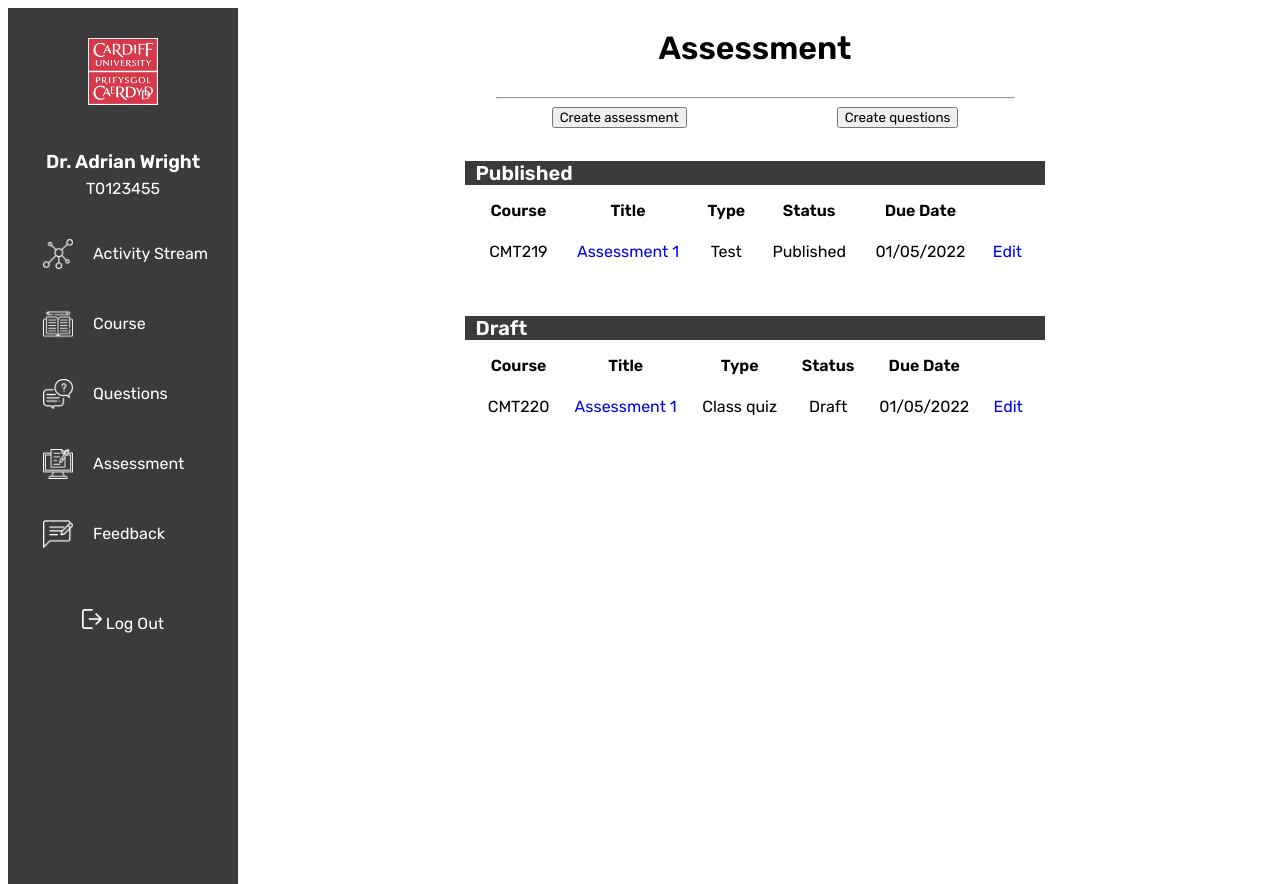
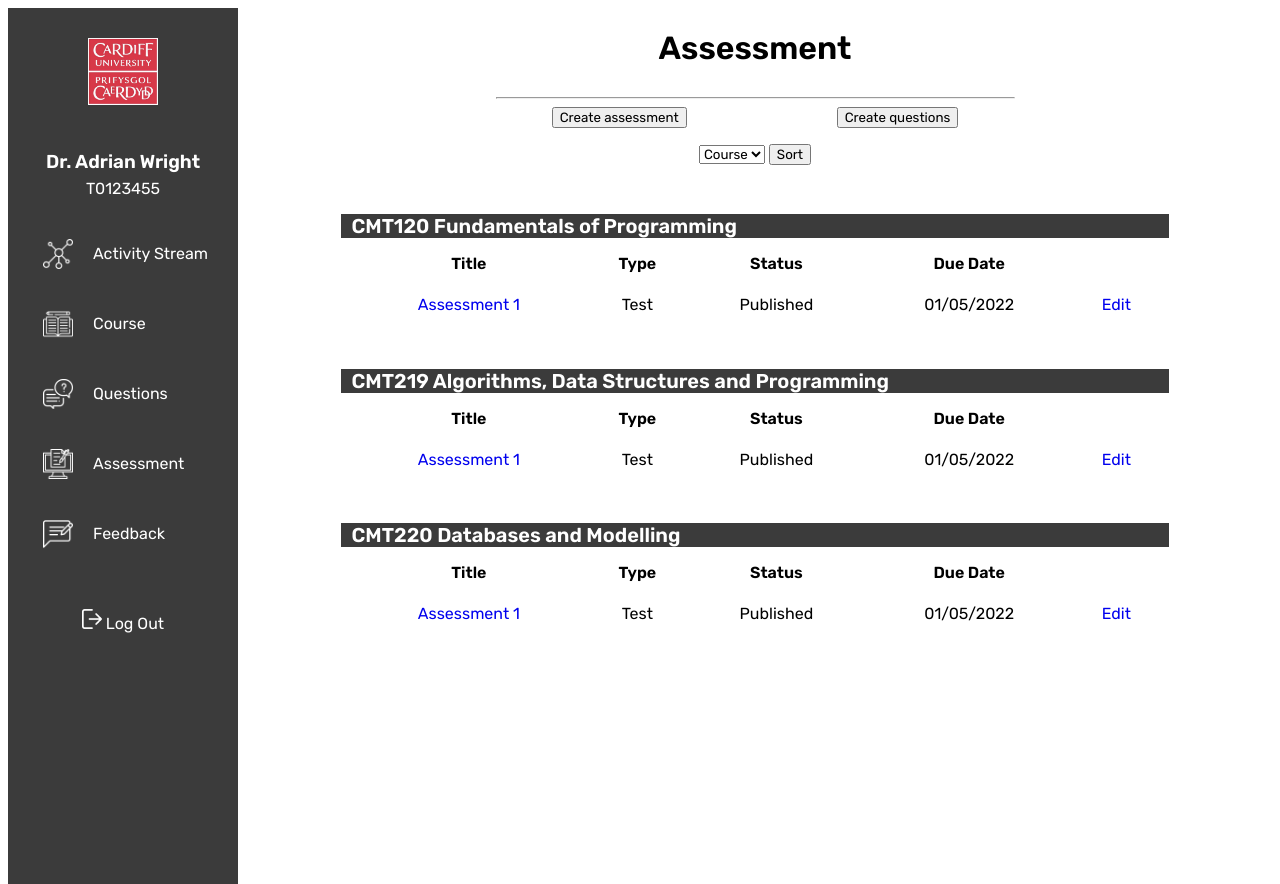
Before and after one commit to levina-c/Automated_Assessment_Tool, a Flask app: page /assessment in a window 1280 px wide. Shown: the top 884 px of the page. Run offline with Flask 2, Linux system fonts and the light colour scheme; data comes from the database, SQL or seed files in the repository; both versions use the stored data as it was after the commit; some libraries are stand-ins or nearby versions.

Commit message:
Added sort assessment function

```diff
--- a/aat/forms.py
+++ b/aat/forms.py
@@ -47,9 +47,14 @@ class deleteQuestions(FlaskForm):
     t1opts = MultipleCheckboxField(label='AQuestions', choices=[])
     t2opts = MultipleCheckboxField(label='AQuestions', choices=[])
     deleteq = SubmitField('Delete')
+
 class filterquestionform(FlaskForm):
     qType = SelectField('Question Type', validators=[InputRequired()], choices=[('All', 'All'),('Type1', 'Multiple Choice'), ('Type2', 'True/False')])
     used = SelectField('Used', validators=[InputRequired()], choices=[('All', 'All'),('Used', 'Used'), ('Unused', 'Unused')])
     difficulty = SelectField('Difficulty', validators=[InputRequired()], choices=[('All', 'All'),('Easy', 'Easy'), ('Medium', 'Medium'), ('Difficult', 'Difficult')])
     searchbar = SearchField(label='Enter Keyword')
     filterq = SubmitField('Filter')
+
+class sortAssessment(FlaskForm):
+    sorttype = SelectField('Sort By', choices=[('Course','Course'), ('Status','Status')])
+    sort = SubmitField('Sort')
--- a/aat/routes.py
+++ b/aat/routes.py
@@ -1,6 +1,6 @@
 from flask import *
 from aat import app, db
-from aat.forms import AssessmentForm, filterquestionform, chooseQuestions, deleteQuestions
+from aat.forms import AssessmentForm, filterquestionform, chooseQuestions, deleteQuestions, sortAssessment
 from aat.models import Courses, Assessments, Type1Questions, Type2Questions
 import datetime
 from sqlalchemy import desc, asc
@@ -18,12 +18,17 @@ def course():
 @app.route("/assessment", methods=['GET','POST'])
 def assessment():
     allassessments = Assessments.query.order_by(Assessments.course_code, Assessments.status, Assessments.duedate).all()
+    allcourses = Courses.query.order_by(Courses.courseCode).all()
+    sortassessment = sortAssessment(sorttype='Course')
+    # if sortassessment.validate_on_submit():
+    sortBy = sortassessment.sorttype.data
+
     if request.method == 'POST':
         if request.form.get("assessment") == 'Create assessment':
             return redirect(url_for('addassessment'))
         elif request.form.get("assessment") == "Create questions":
             return redirect(url_for('addassessment'))
-    return render_template("assessment.html", allassessments=allassessments)
+    return render_template("assessment.html", allassessments=allassessments, allcourses=allcourses, sortassessment=sortassessment, sortBy=sortBy)
 
 @app.route("/indiassessment/<int:assessmentID>", methods=['GET','POST'])
 def indiassessment(assessmentID):
--- a/aat/static/style.css
+++ b/aat/static/style.css
@@ -156,15 +156,17 @@ hr{
 }
 
 #published,
-#draft {
+#draft,
+#course {
     display: flex;
-    width: 70%;
+    width: 100%;
     flex-direction: column;
     justify-content: center;
 }
 
 #published h5,
-#draft h5 {
+#draft h5,
+#course h5 {
     font-size: 20px;
     margin-bottom: -5px;
     background-color: rgb(59, 59, 59);
--- a/aat/templates/assessment.html
+++ b/aat/templates/assessment.html
@@ -14,6 +14,13 @@
             </form>
         </div>
     </div>
+    <div class="sortassessment">
+        <form method="POST" action="">
+            {{ sortassessment.csrf_token }}
+            <p>{{ sortassessment.sorttype }} {{ sortassessment.sort }}</p>
+        </form>
+    </div>
+    {% if sortBy == 'Status'%}
     <div class="assessmentlist">
         {% for assessment in allassessments %}
             {% if assessment.status == 'Published' %}
@@ -70,5 +77,29 @@
             </table>
         </div>
     </div>
+    {% else %}
+    <div class="assessmentlist">
+        {% for course in allcourses %}
+            {% for assessment in allassessments %}
+            <div id='course'>
+                <h5>{{ course.courseCode }} {{ course.courseName }}</h5>
+                <table>
+                    <th>Title</th>
+                    <th>Type</th>
+                    <th>Status</th>
+                    <th>Due Date</th>
+                    <tr>
+                        <td><a href="previewassessment/{{ assessment.id }}">{{ assessment.assessmenttitle }}</a></td>
+                        <td>{{ assessment.assessmenttype }}</td>
+                        <td>{{ assessment.status }}</td>
+                        <td>{{ assessment.duedate }}</td>
+                        <td><a href="indiassessment/{{ assessment.id }}">Edit</a></td>
+                    </tr>
+                </table>
+                {% break %}
+            {% endfor %}
+        {% endfor %}
+    </div>
+    {% endif %}
 </div>
 {% endblock content %}
```
Also changed, not shown: aat/aat.db. Lines whose indentation alone changed are shown as unchanged.
